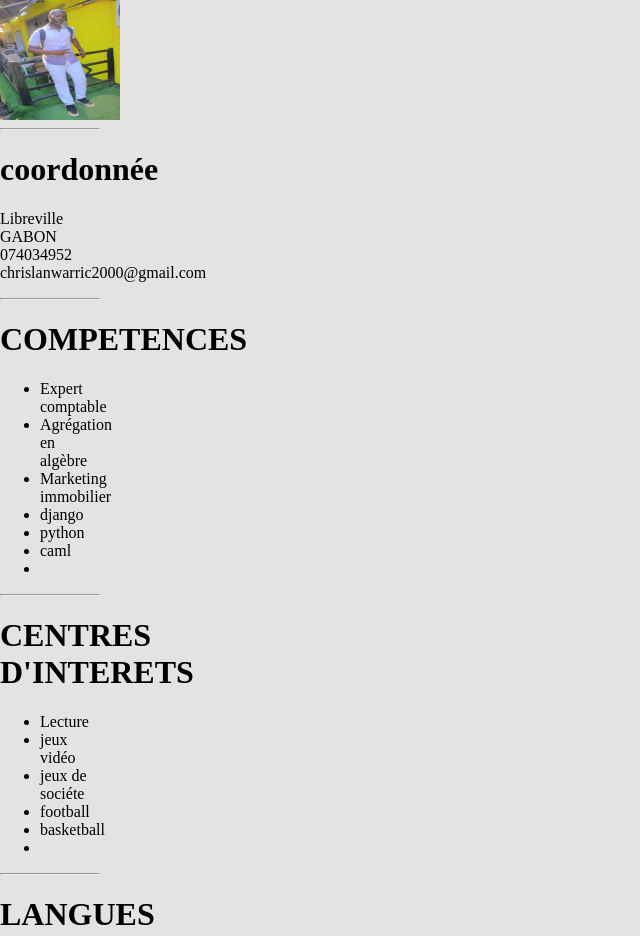
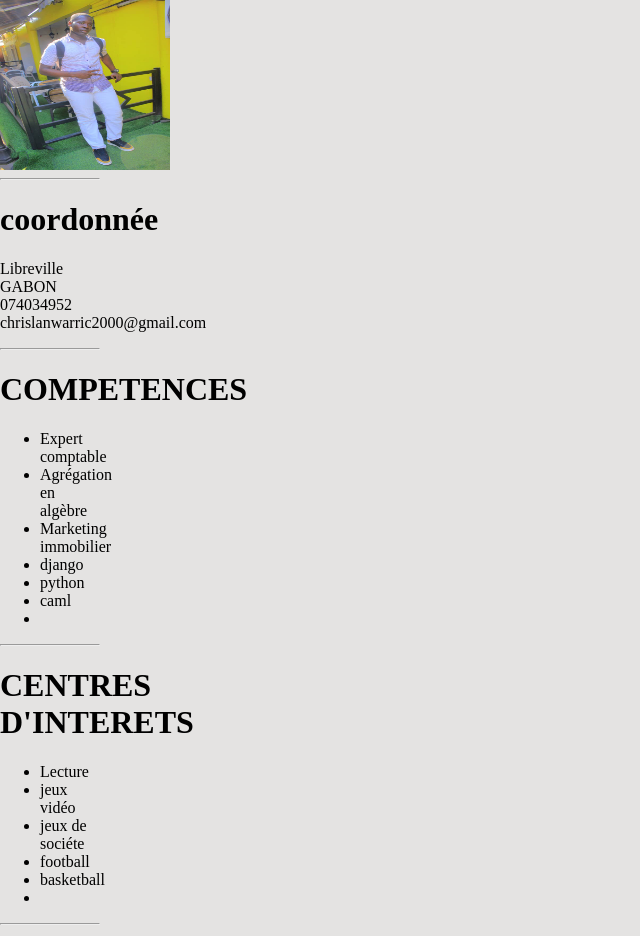
Before and after one commit to chrislanwarric/chrislanwarric2.com, a plain HTML site: page index.html in a window 1280 px wide. Shown: the top 936 px of the page, without its empty margins (0-640 px from the left). Drawn offline with Linux system fonts and the light colour scheme.

Commit message:
Update index.html

```diff
--- a/index.html
+++ b/index.html
@@ -9,7 +9,7 @@
 		</head>
 		<body>
 			<div class="section_gauche">
-				<img src="moi.jpg" alt="photo CV CW" height="120px" width="120px">
+				<img src="moi.jpg" alt="photo CV CW" height="170px" width="170px">
 				<hr>
 				<h1>coordonnée</h1>
 				<p>Libreville GABON <br> 074034952 <br> chrislanwarric2000@gmail.com
```
